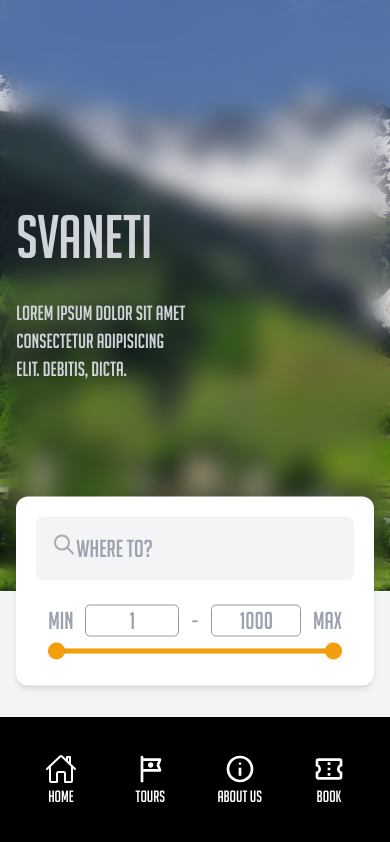
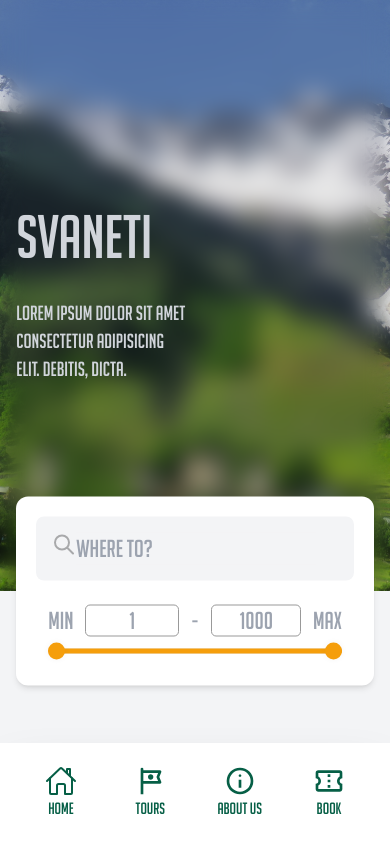
Before and after one commit to ajikia15/TravelAgency, a SvelteKit app: page / in a window 390 px wide. Shown: the top 842 px of the page. Built offline with nearby package versions, Linux system fonts and the light colour scheme.

Commit message:
MOBILENAV

```diff
--- a/src/components/Navigation.svelte
+++ b/src/components/Navigation.svelte
@@ -60,9 +60,9 @@
 </nav>
 <!-- Mobile Nav -->
 <nav
-	class="fixed bottom-0 left-0 z-10 grid h-[15%] min-h-max w-full place-items-center bg-black text-white md:hidden">
+	class="fixed bottom-0 left-0 z-10 grid h-[12%] min-h-max w-full place-items-center bg-white text-emerald-800 shadow-2xl md:hidden">
 	<ul class="grid w-11/12 grid-cols-4">
-		<li class="flex flex-col items-center">
+		<li class="relative flex cursor-pointer flex-col items-center">
 			<svg xmlns="http://www.w3.org/2000/svg" width="32" height="32" viewBox="0 0 512 512"
 				><path
 					fill="none"
@@ -77,23 +77,23 @@
 					stroke-linejoin="round"
 					stroke-width="32"
 					d="M480 256L266.89 52c-5-5.28-16.69-5.34-21.78 0L32 256m368-77V64h-48v69" /></svg>
-			<a href="/" class="">Home</a>
+			<a href="/" class="flex justify-center"><p>Home</p></a>
 		</li>
-		<li class="flex flex-col items-center">
+		<li class="relative flex cursor-pointer flex-col items-center">
 			<svg xmlns="http://www.w3.org/2000/svg" width="32" height="32" viewBox="0 0 24 24"
 				><path
 					fill="currentColor"
 					d="M5 22V2.975q0-.425.288-.7T6 2q.425 0 .713.288T7 3v1h12.525q.525 0 .825.438t.1.937L19 9l1.45 3.625q.2.5-.1.938t-.825.437H7v8H5ZM7 6v6v-6Zm5.5 5q.825 0 1.413-.588T14.5 9q0-.825-.588-1.413T12.5 7q-.825 0-1.413.588T10.5 9q0 .825.588 1.413T12.5 11ZM7 12h11.05l-1.2-3l1.2-3H7v6Z" /></svg>
 			<a href="/#tours" class="">Tours</a>
 		</li>
-		<li class="flex flex-col items-center">
+		<li class="relative flex cursor-pointer flex-col items-center">
 			<svg xmlns="http://www.w3.org/2000/svg" width="32" height="32" viewBox="0 0 24 24"
 				><path
 					fill="currentColor"
 					d="M11 17h2v-6h-2v6Zm1-8q.425 0 .713-.288T13 8q0-.425-.288-.713T12 7q-.425 0-.713.288T11 8q0 .425.288.713T12 9Zm0 13q-2.075 0-3.9-.788t-3.175-2.137q-1.35-1.35-2.137-3.175T2 12q0-2.075.788-3.9t2.137-3.175q1.35-1.35 3.175-2.137T12 2q2.075 0 3.9.788t3.175 2.137q1.35 1.35 2.138 3.175T22 12q0 2.075-.788 3.9t-2.137 3.175q-1.35 1.35-3.175 2.138T12 22Zm0-2q3.35 0 5.675-2.325T20 12q0-3.35-2.325-5.675T12 4Q8.65 4 6.325 6.325T4 12q0 3.35 2.325 5.675T12 20Zm0-8Z" /></svg>
 			<a href="/about" class="">About Us</a>
 		</li>
-		<li class="flex flex-col items-center">
+		<li class="relative flex cursor-pointer flex-col items-center">
 			<svg xmlns="http://www.w3.org/2000/svg" width="32" height="32" viewBox="0 0 24 24"
 				><path
 					fill="currentColor"
```
